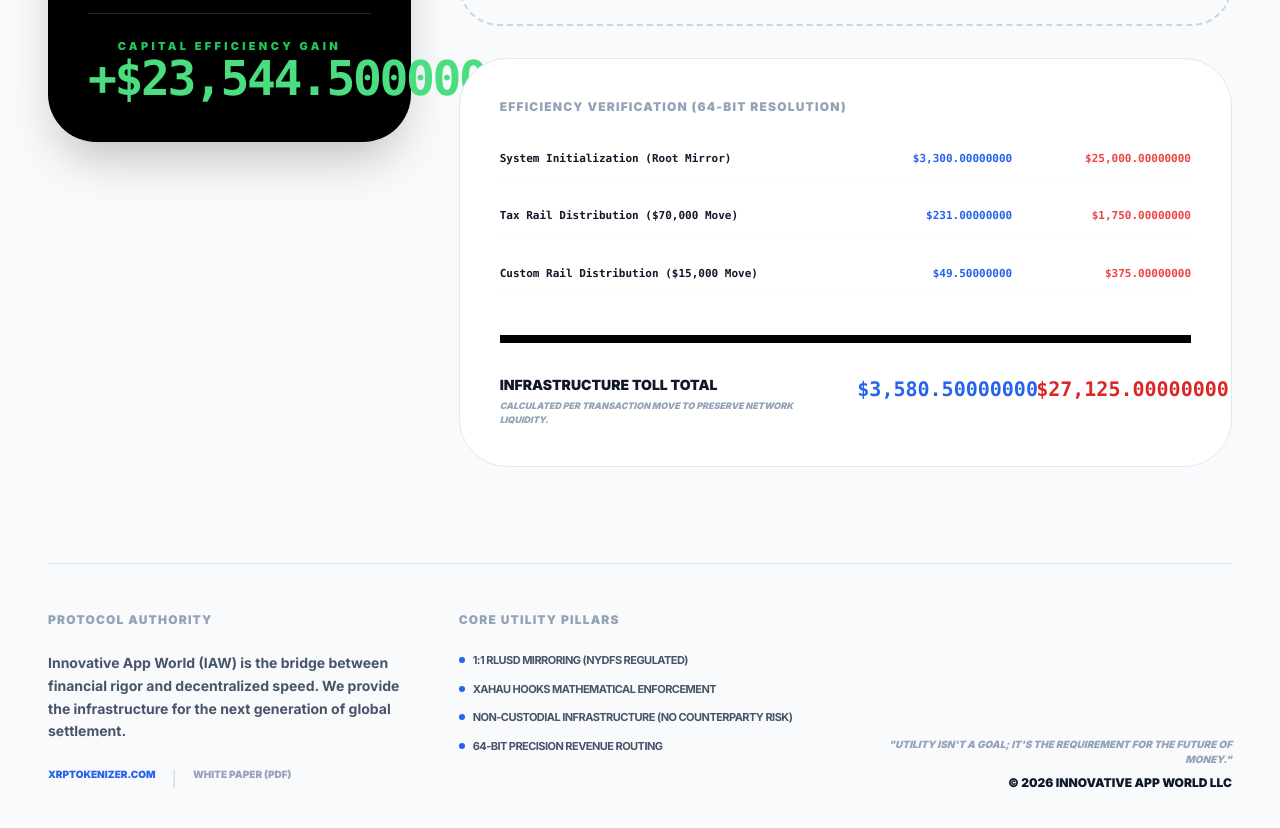
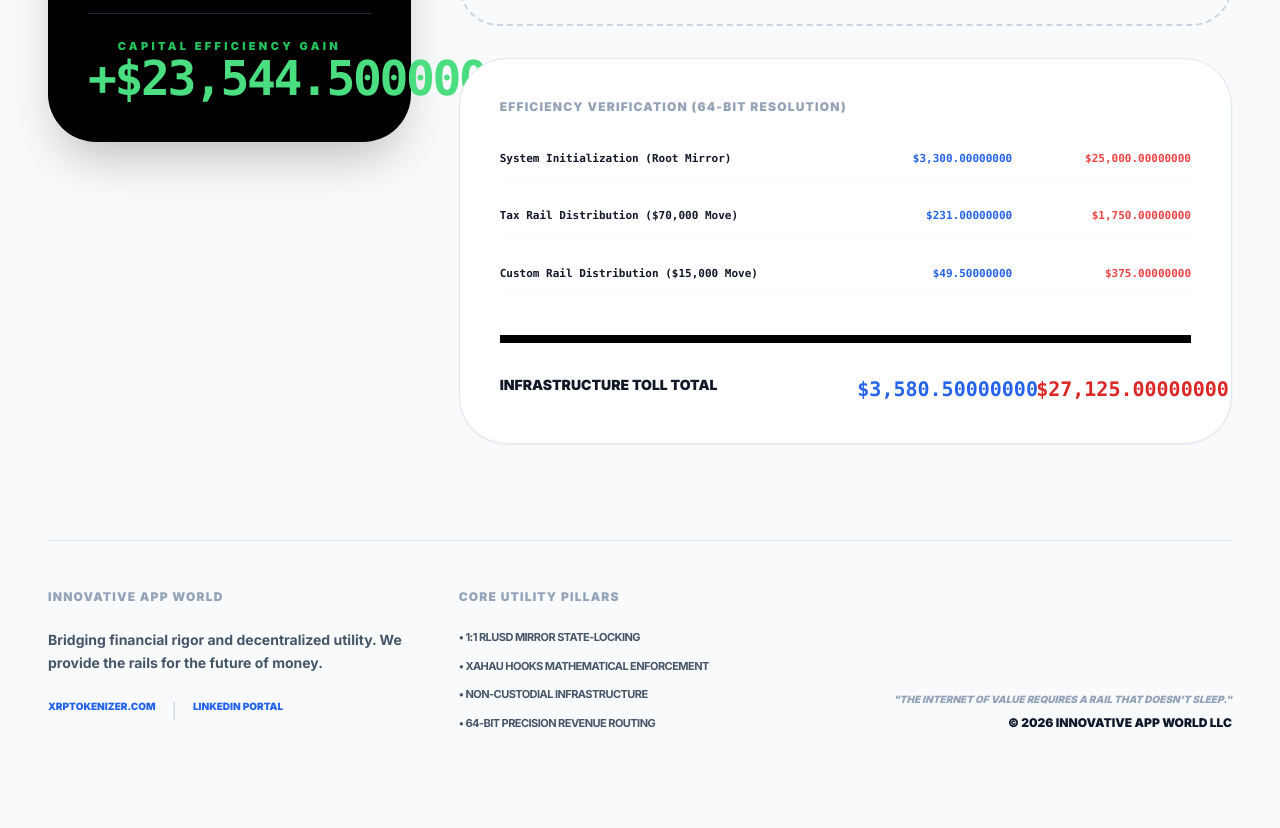
Before and after one commit to alittlepc/innovative-app-world-site, a plain HTML site: page index.html in a window 1280 px wide. Shown: the part 1080-1908 px from the top of the page. Drawn offline with nearby package versions, Linux system fonts and the light colour scheme.

Commit message:
Update index.html
Signed-off-by: alittlepc <alittlepc@gmail.com>

```diff
--- a/index.html
+++ b/index.html
@@ -22,7 +22,7 @@
 
     <div class="preview-ticker">
         <div class="ticker-content">
-            IAW Institutional Liquidity Rail — 64-Bit High-Precision Logic — 0.33% Integrity Fee — 1:1 RLUSD Shadow Parity — Xahau Hook Mathematical Enforcement —
+            IAW Institutional Liquidity Rail — 64-Bit Precision Logic — 0.33% Integrity Fee — 1:1 RLUSD Shadow Parity — Xahau Hook Mathematical Enforcement —
         </div>
     </div>
 
@@ -36,7 +36,10 @@
                         <p class="text-[10px] font-black text-blue-600 tracking-[0.4em] uppercase mt-1">Institutional PaaS Specifications v2.1</p>
                     </div>
                 </div>
-                <a href="IAW_Logic-Locked_Rail_v2.1.pdf" target="_blank" class="bg-blue-600 text-white px-8 py-4 rounded-2xl font-black text-xs uppercase tracking-widest hover:bg-blue-700 transition-all shadow-xl">Download White Paper (PDF)</a>
+                <div class="flex gap-4">
+                    <a href="https://www.linkedin.com/company/innovativeappworld" target="_blank" class="bg-slate-900 text-white px-8 py-4 rounded-2xl font-black text-xs uppercase tracking-widest hover:bg-black transition-all shadow-xl">Contact For More</a>
+                    <a href="IAW_Logic-Locked_Rail_v2.1.pdf" target="_blank" class="bg-blue-600 text-white px-8 py-4 rounded-2xl font-black text-xs uppercase tracking-widest hover:bg-blue-700 transition-all shadow-xl">White Paper (PDF)</a>
+                </div>
             </nav>
 
             <div class="bg-white p-12 rounded-[56px] border border-slate-200 shadow-sm">
@@ -47,16 +50,16 @@
                             The legacy financial stack rounds off value to hide friction. The IAW Rail exposes it. Our infrastructure provides <strong>64-bit precision</strong> for every move, ensuring that 1:1 shadow-mirroring with RLUSD remains accurate to the smallest unit of account.
                         </p>
                         <p class="text-sm text-slate-500 font-bold border-l-4 border-blue-600 pl-6 leading-relaxed">
-                            "When you're moving billions, the decimals aren't just details—they're the difference between liquidity and loss. We've built a rail that respects the math of high-velocity capital."
+                            "Decimals aren't just details—they're the difference between liquidity and loss. We've built a rail that respects the math of high-velocity capital."
                         </p>
                     </div>
                     <div class="space-y-4">
                         <div class="p-8 bg-slate-900 text-white rounded-[40px] border border-slate-800 shadow-lg">
                             <h3 class="text-xs font-black uppercase tracking-widest text-blue-400 mb-2">High-Precision PaaS</h3>
                             <p class="text-sm font-bold mb-4">
-                                Utilizing account-level state locking and Xahau Hooks, we automate a 0.33% toll-keeper revenue logic. No custody. No manual books. Just absolute precision.
+                                Utilizing account-level state locking and Xahau Hooks, we automate a 0.33% toll-keeper revenue logic. No custody. Just absolute precision.
                             </p>
-                            <a href="IAW_Logic-Locked_Rail_v2.1.pdf" target="_blank" class="text-[10px] font-black uppercase text-blue-400 hover:text-white underline decoration-2 underline-offset-4">Technical Specification Sheet →</a>
+                            <a href="https://www.linkedin.com/company/innovativeappworld" target="_blank" class="text-[10px] font-black uppercase text-blue-400 hover:text-white underline decoration-2 underline-offset-4">Connect via LinkedIn →</a>
                         </div>
                     </div>
                 </div>
@@ -134,14 +137,13 @@
                     </div>
                 </div>
 
-                <div class="bg-white p-10 rounded-[48px] border border-slate-200">
+                <div class="bg-white p-10 rounded-[48px] border border-slate-200 shadow-sm">
                     <h3 class="text-xs font-black uppercase tracking-widest text-slate-400 mb-6">Efficiency Verification (64-Bit Resolution)</h3>
                     <div id="summary-list" class="space-y-4 text-[11px] font-bold font-mono"></div>
 
                     <div class="grid grid-cols-12 gap-6 mt-10 pt-8 border-t-8 border-black">
                         <div class="col-span-6">
                             <p class="text-sm font-black uppercase">Infrastructure Toll Total</p>
-                            <p class="text-[9px] font-black text-slate-400 uppercase italic mt-1">Calculated per transaction move to preserve network liquidity.</p>
                         </div>
                         <div id="iaw-chart-total" class="col-span-3 text-right text-xl font-black text-blue-600 font-mono">$0.00000000</div>
                         <div id="legacy-chart-total" class="col-span-3 text-right text-xl font-black text-red-600 font-mono">$0.00000000</div>
@@ -153,27 +155,27 @@
         <footer class="max-w-[1600px] w-full mx-auto mt-24 pt-12 border-t border-slate-200 pb-20">
             <div class="grid grid-cols-1 md:grid-cols-3 gap-12">
                 <div>
-                    <h3 class="text-xs font-black uppercase tracking-widest text-slate-400 mb-6">Protocol Authority</h3>
+                    <h3 class="text-xs font-black uppercase tracking-widest text-slate-400 mb-6">Innovative App World</h3>
                     <p class="text-sm text-slate-600 font-bold leading-relaxed mb-6">
-                        Innovative App World (IAW) is the bridge between financial rigor and decentralized speed. We provide the infrastructure for the next generation of global settlement.
+                        Bridging financial rigor and decentralized utility. We provide the rails for the future of money.
                     </p>
                     <div class="flex gap-4">
                         <a href="https://xrptokenizer.com" target="_blank" class="text-[10px] font-black uppercase text-blue-600 hover:underline">xrptokenizer.com</a>
                         <span class="text-slate-300">|</span>
-                        <a href="IAW_Logic-Locked_Rail_v2.1.pdf" target="_blank" class="text-[10px] font-black uppercase text-slate-400">White Paper (PDF)</a>
+                        <a href="https://www.linkedin.com/company/innovativeappworld" target="_blank" class="text-[10px] font-black uppercase text-blue-600 hover:underline">LinkedIn Portal</a>
                     </div>
                 </div>
                 <div>
                     <h3 class="text-xs font-black uppercase tracking-widest text-slate-400 mb-6">Core Utility Pillars</h3>
                     <ul class="text-[11px] font-bold text-slate-600 space-y-3 uppercase tracking-tighter">
-                        <li class="flex items-center gap-2"><div class="w-1.5 h-1.5 bg-blue-600 rounded-full"></div> 1:1 RLUSD Mirroring (NYDFS Regulated)</li>
-                        <li class="flex items-center gap-2"><div class="w-1.5 h-1.5 bg-blue-600 rounded-full"></div> Xahau Hooks Mathematical Enforcement</li>
-                        <li class="flex items-center gap-2"><div class="w-1.5 h-1.5 bg-blue-600 rounded-full"></div> Non-Custodial Infrastructure (No Counterparty Risk)</li>
-                        <li class="flex items-center gap-2"><div class="w-1.5 h-1.5 bg-blue-600 rounded-full"></div> 64-Bit Precision Revenue Routing</li>
+                        <li>• 1:1 RLUSD Mirror State-Locking</li>
+                        <li>• Xahau Hooks Mathematical Enforcement</li>
+                        <li>• Non-Custodial Infrastructure</li>
+                        <li>• 64-Bit Precision Revenue Routing</li>
                     </ul>
                 </div>
                 <div class="text-right flex flex-col justify-end">
-                    <p class="text-[10px] font-black uppercase text-slate-400 italic">"Utility isn't a goal; it's the requirement for the future of money."</p>
+                    <p class="text-[10px] font-black uppercase text-slate-400 italic">"The internet of value requires a rail that doesn't sleep."</p>
                     <p class="text-xs font-black text-slate-900 uppercase mt-2">© 2026 Innovative App World LLC</p>
                 </div>
             </div>
@@ -196,7 +198,6 @@
             const taxAmt = volume * (taxRate / 100);
             const customAmt = volume * (customRate / 100);
 
-            // Toll-Keeper Logic: Fees per move volume
             const feeInit = volume * iawRate;
             const feeTax = taxAmt * iawRate;
             const feeCustom = customAmt * iawRate;
@@ -234,7 +235,6 @@
             document.getElementById('savings-val').innerText = "+" + formatCurrency(totalLegacy - totalIaw);
         }
 
-        // CORRECTED FOR 8-DIGIT PRECISION
         function formatCurrency(v) {
             return '$' + v.toLocaleString('en-US', { minimumFractionDigits: 8, maximumFractionDigits: 8 });
         }
```
